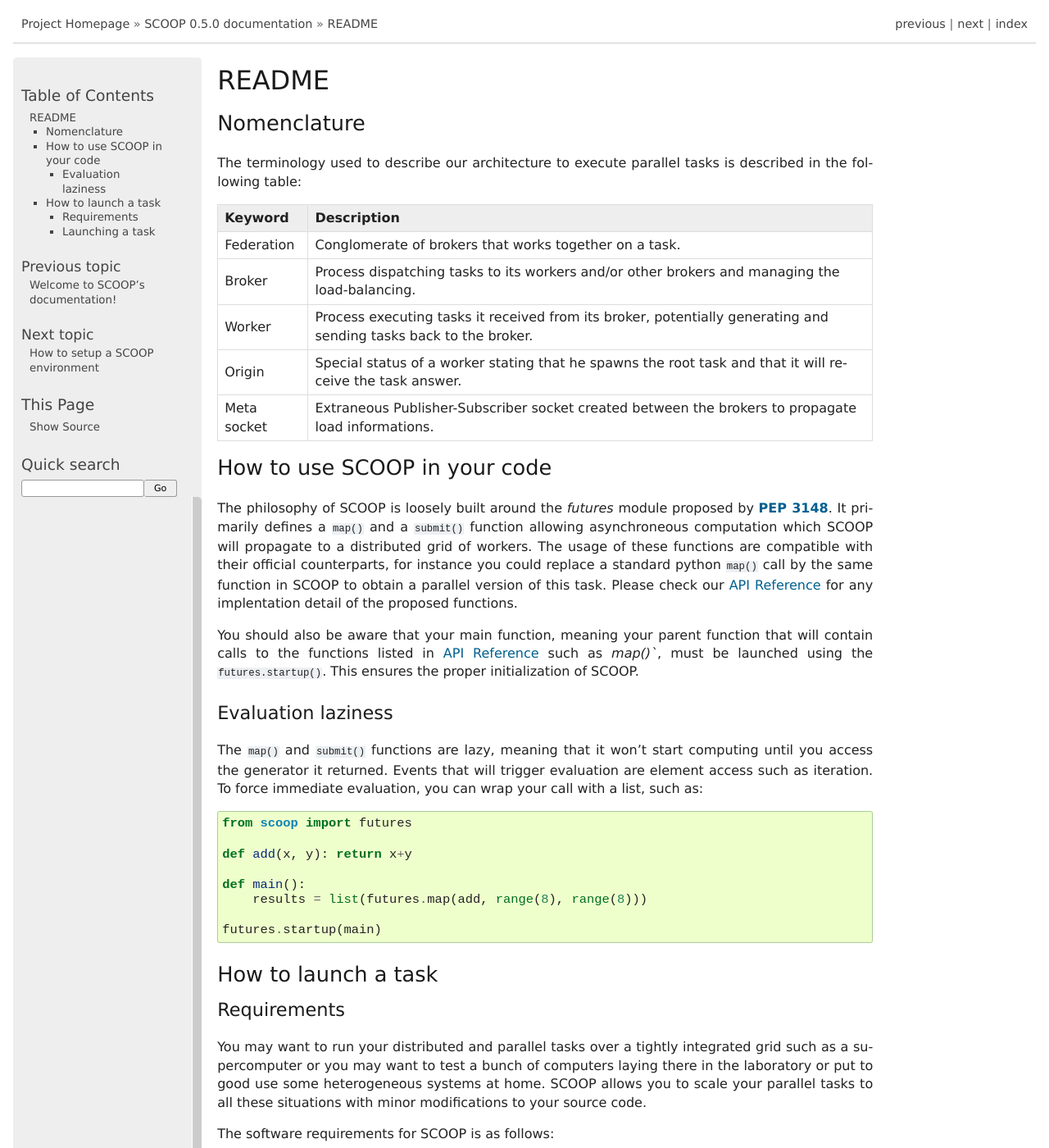
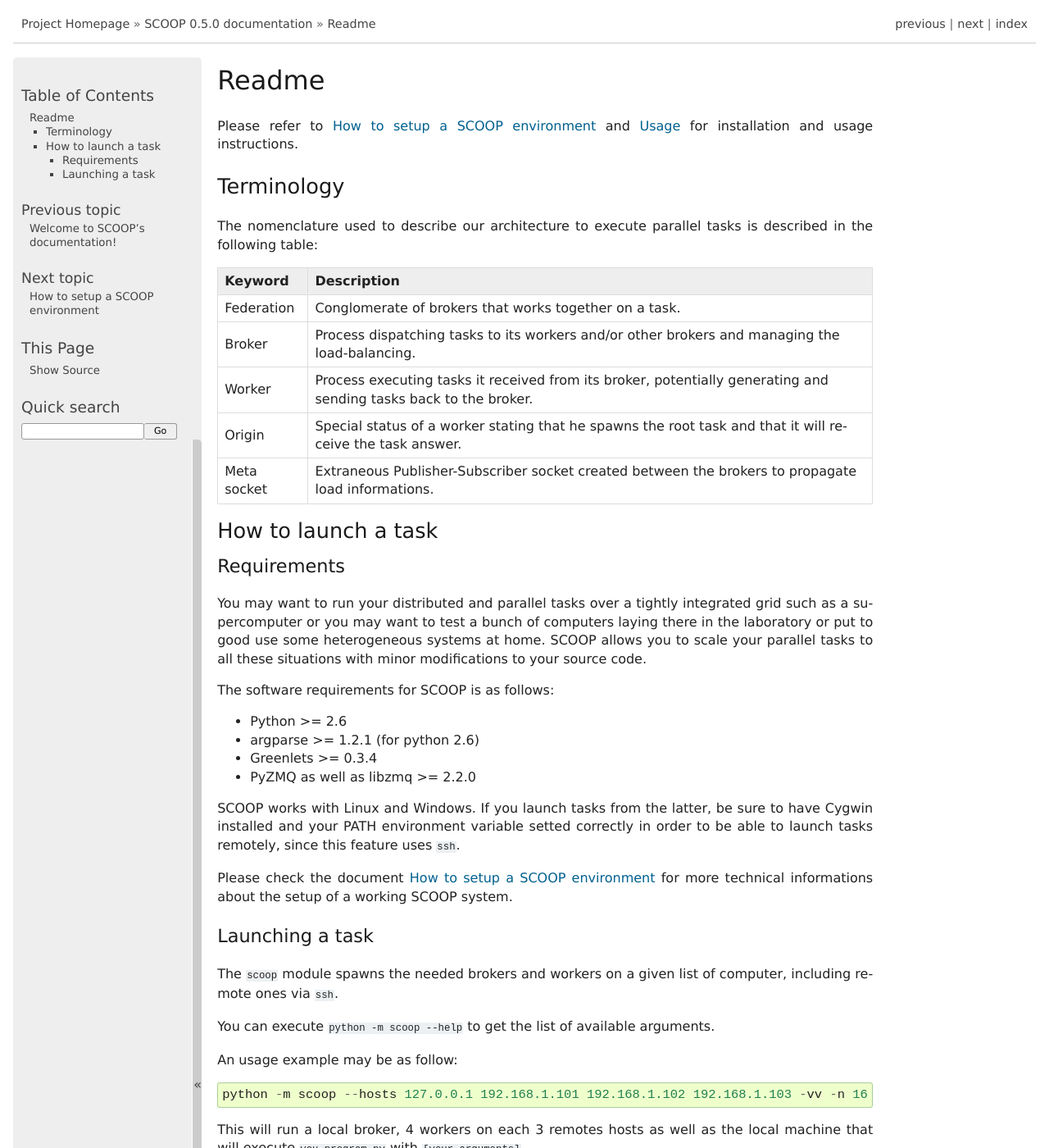
Before and after one commit to soravux/scoop, a Sphinx documentation site: the page built from doc/readme.rst, in a window 1280 px wide and 1400 px high. Shown: the whole window at 82% size. Built offline with Sphinx 7.4.7, drawn with Linux system fonts in a browser that asks for light colours; formulas are drawn with MathJax 3.

Commit message:
Enhanced documentation

```diff
--- a/doc/index.rst
+++ b/doc/index.rst
@@ -18,6 +18,7 @@ module see :pep:`3148`.
 
    readme
    setup
+   usage
    api
    configuration
 
--- a/doc/readme.rst
+++ b/doc/readme.rst
@@ -1,10 +1,13 @@
-README
+Readme
 ======
 
-Nomenclature
+Please refer to :doc:`setup` and :doc:`usage` for installation and usage instructions.
+
+
+Terminology
 ------------
 
-The terminology used to describe our architecture to execute parallel tasks is described in the following table:
+The nomenclature used to describe our architecture to execute parallel tasks is described in the following table:
 
 .. _Nomenclature-table:
 
@@ -17,29 +20,6 @@ Worker      Process executing tasks it received from its broker, potentially gen
 Origin      Special status of a worker stating that he spawns the root task and that it will receive the task answer.
 Meta socket Extraneous Publisher-Subscriber socket created between the brokers to propagate load informations.
 =========== =================================================================================================================
-
-
-How to use SCOOP in your code
------------------------------
-
-The philosophy of SCOOP is loosely built around the *futures* module proposed by :pep:`3148`. It primarily defines a ``map()`` and a ``submit()`` function allowing asynchroneous computation which SCOOP will propagate to a distributed grid of workers. The usage of these functions are compatible with their official counterparts, for instance you could replace a standard python ``map()`` call by the same function in SCOOP to obtain a parallel version of this task.
-Please check our :doc:`api` for any implentation detail of the proposed functions.
-
-You should also be aware that your main function, meaning your parent function that will contain calls to the functions listed in :doc:`api` such as  `map()``, must be launched using the ``futures.startup()``. This ensures the proper initialization of SCOOP.
-
-Evaluation laziness
-~~~~~~~~~~~~~~~~~~~
-
-The ``map()`` and ``submit()`` functions are lazy, meaning that it won't start computing until you access the generator it returned. Events that will trigger evaluation are element access such as iteration. To force immediate evaluation, you can wrap your call with a list, such as::
-
-    from scoop import futures
-
-    def add(x, y): return x+y
-
-    def main():
-        results = list(futures.map(add, range(8), range(8)))
-
-    futures.startup(main)
 
 How to launch a task
 --------------------
```
Also changed, not shown: doc/usage.rst (added, +38 -0 lines), 1 other file.
